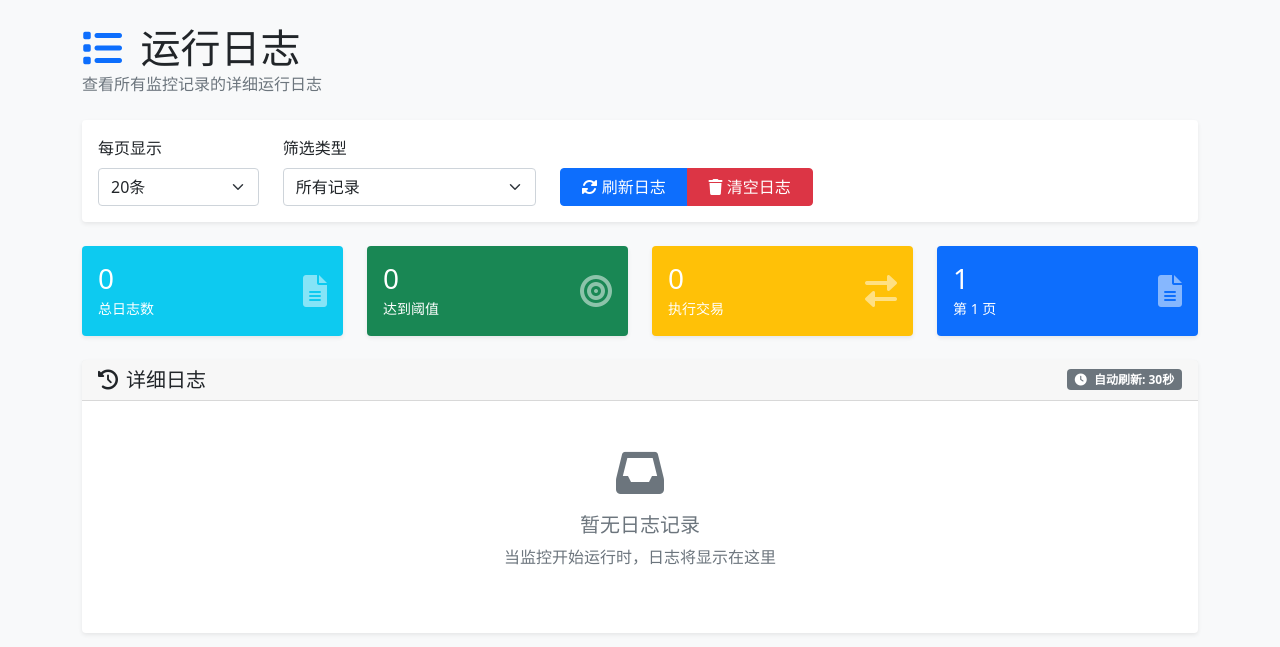
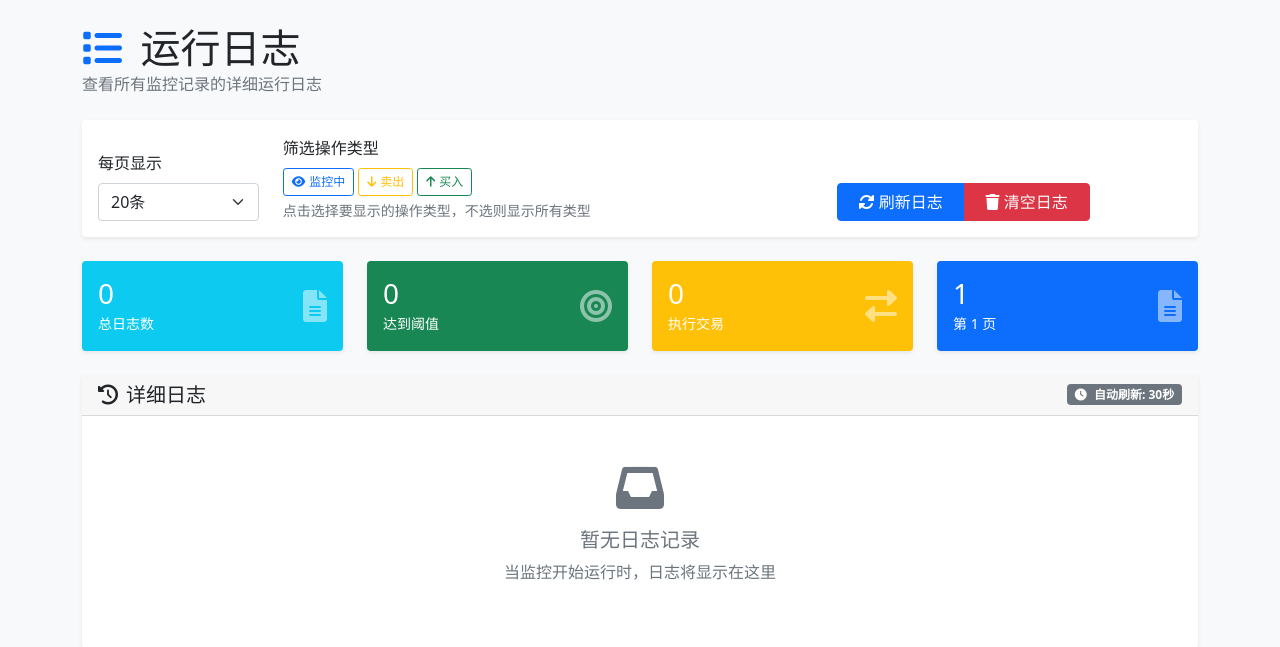
Before and after one commit to oreoft/meme-trade-bot, a FastAPI app: page /logs in a window 1280 px wide. Shown: the part 56-703 px from the top of the page. Run offline with FastAPI, Linux system fonts and the light colour scheme; data that the repository does not hold is empty; some libraries are stand-ins or nearby versions.

Commit message:
feat: add the filter with logs

```diff
--- a/api/logs.py
+++ b/api/logs.py
@@ -1,5 +1,3 @@
-from typing import List, Optional
-
 from fastapi import APIRouter
 
 from services.monitor_service import MonitorService
@@ -9,13 +7,18 @@ from utils.response import ApiResponse
 router = APIRouter(prefix="/api", tags=["日志管理"])
 
 @router.get("/logs")
-async def get_logs(page: int = 1, per_page: int = 20, monitor_record_id: int = None, type: str = None, action_types: Optional[List[str]] = None):
+async def get_logs(page: int = 1, per_page: int = 20, monitor_record_id: int = None, type: str = None, action_types: str = None):
     """
     获取监控日志，支持 type=normal/swing
-    action_type: 动作类型列表，如果为空则不过滤
+    action_types: 动作类型，逗号分割的字符串，如果为空则不过滤
     """
     try:
-        data = MonitorService.get_logs(page, per_page, monitor_record_id, type, action_types)
+        # 将逗号分割的字符串转换为数组
+        action_types_list = None
+        if action_types:
+            action_types_list = [t.strip() for t in action_types.split(',') if t.strip()]
+
+        data = MonitorService.get_logs(page, per_page, monitor_record_id, type, action_types_list)
         return ApiResponse.success(data=data)
     except Exception as e:
         return ApiResponse.error(message=str(e))
--- a/templates/logs.html
+++ b/templates/logs.html
@@ -30,14 +30,32 @@
                                 <option value="100">100条</option>
                             </select>
                         </div>
-                        <div class="col-md-3">
-                            <label class="form-label">筛选类型</label>
-                            <select class="form-select" v-model="filterType" @change="loadLogs">
-                                <option value="">所有记录</option>
-                                <option value="threshold_reached">已达阈值</option>
-                                <option value="trade_executed">已执行交易</option>
-                                <option value="monitoring">监控中</option>
-                            </select>
+                        <div class="col-md-6">
+                            <label class="form-label mb-2">筛选操作类型</label>
+                            <div class="d-flex gap-1">
+                                <button type="button"
+                                        class="btn btn-sm px-2 py-1"
+                                        style="font-size: 0.75rem;"
+                                        :class="selectedActionTypes.includes('monitoring') ? 'btn-primary' : 'btn-outline-primary'"
+                                        @click="toggleActionType('monitoring')">
+                                    <i class="fas fa-eye me-1"></i>监控中
+                                </button>
+                                <button type="button"
+                                        class="btn btn-sm px-2 py-1"
+                                        style="font-size: 0.75rem;"
+                                        :class="selectedActionTypes.includes('sell') ? 'btn-warning' : 'btn-outline-warning'"
+                                        @click="toggleActionType('sell')">
+                                    <i class="fas fa-arrow-down me-1"></i>卖出
+                                </button>
+                                <button type="button"
+                                        class="btn btn-sm px-2 py-1"
+                                        style="font-size: 0.75rem;"
+                                        :class="selectedActionTypes.includes('buy') ? 'btn-success' : 'btn-outline-success'"
+                                        @click="toggleActionType('buy')">
+                                    <i class="fas fa-arrow-up me-1"></i>买入
+                                </button>
+                            </div>
+                            <div class="form-text">点击选择要显示的操作类型，不选则显示所有类型</div>
                         </div>
                         <div class="col-md-3">
                             <div class="btn-group w-100" role="group">
@@ -248,7 +266,7 @@ createApp({
             currentPage: 1,
             totalLogs: 0,
             totalPages: 0,
-            filterType: '',
+            selectedActionTypes: [], // 选中的操作类型过滤
             autoRefreshInterval: null,
             messages: []
         }
@@ -285,12 +303,23 @@ createApp({
         }
     },
     methods: {
+        toggleActionType(type) {
+            const index = this.selectedActionTypes.indexOf(type);
+            if (index > -1) {
+                this.selectedActionTypes.splice(index, 1);
+            } else {
+                this.selectedActionTypes.push(type);
+            }
+            this.currentPage = 1; // 重置到第一页
+            this.loadLogs();
+        },
         async loadLogs() {
             this.loading = true;
             try {
                 let url = `/api/logs?page=${this.currentPage}&per_page=${this.perPage}`;
-                if (this.filterType) {
-                    url += `&filter_type=${this.filterType}`;
+                if (this.selectedActionTypes.length > 0) {
+                    // 将数组转换为逗号分割的字符串
+                    url += `&action_types=${this.selectedActionTypes.join(',')}`;
                 }
                 const response = await ApiClient.get(url);
                 ApiResponse.handle(response,
@@ -315,19 +344,15 @@ createApp({
         },
         async clearLogs() {
             let confirmMessage = '确定要清空所有日志吗？此操作不可恢复！';
-            if (this.filterType) {
-                confirmMessage = `确定要清空所有 ${this.filterType} 的日志吗？此操作不可恢复！`;
+            if (this.selectedActionTypes.length > 0) {
+                confirmMessage = `确定要清空所有 ${this.selectedActionTypes.join(', ')} 类型的日志吗？此操作不可恢复！`;
             }
             if (!confirm(confirmMessage)) {
                 return;
             }
             this.loading = true;
             try {
-                let url = '/api/logs';
-                if (this.filterType) {
-                    url += `?filter_type=${this.filterType}`;
-                }
-                const response = await ApiClient.delete(url);
+                const response = await ApiClient.delete('/api/logs');
                 ApiResponse.handle(response,
                     (data) => {
                         this.showMessage('success', response.message || '日志清空成功');
```
Also changed, not shown: templates/index.html (+59 -1 lines).
